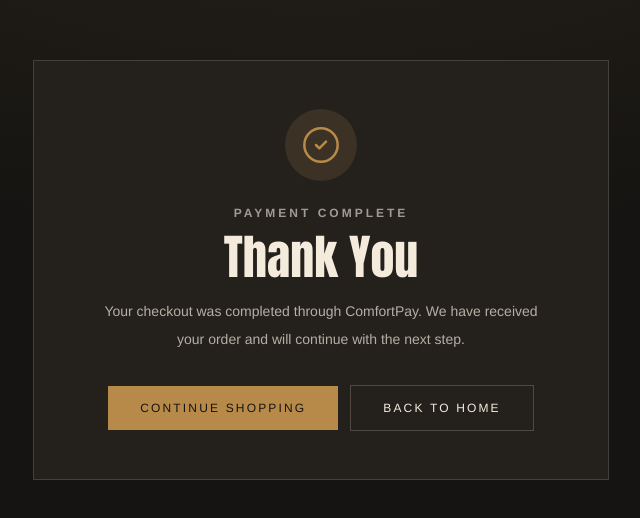
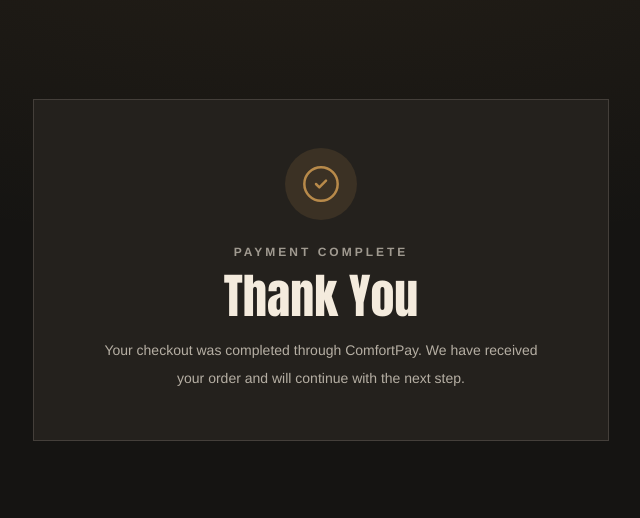
Before and after one commit to chanminmyat/comfortgiggle, a Next.js app: page /thank-you in a window 1280 px wide. Shown: the part 130-648 px from the top of the page, without its empty margins (319-959 px from the left). Built offline with nearby package versions, Linux system fonts and the light colour scheme; no server answers.

Commit message:
thank you page fix

```diff
--- a/app/thank-you/page.tsx
+++ b/app/thank-you/page.tsx
@@ -1,6 +1,5 @@
 'use client';
 
-import Link from 'next/link';
 import { useSearchParams } from 'next/navigation';
 import { CheckCircle2 } from 'lucide-react';
 
@@ -57,21 +56,6 @@ export default function ThankYouPage() {
             ) : null}
           </div>
         ) : null}
-
-        <div className="mt-8 flex flex-col items-center justify-center gap-3 sm:flex-row">
-          <Link
-            href="/products"
-            className="inline-flex items-center justify-center bg-ember px-8 py-3.5 text-xs font-medium uppercase tracking-[0.18em] text-charcoal transition-colors hover:bg-ember-dark hover:text-bone"
-          >
-            Continue Shopping
-          </Link>
-          <Link
-            href="/"
-            className="inline-flex items-center justify-center border border-bone/20 px-8 py-3.5 text-xs font-medium uppercase tracking-[0.18em] text-bone transition-colors hover:border-ember hover:text-ember"
-          >
-            Back to Home
-          </Link>
-        </div>
       </div>
     </main>
   );
```
